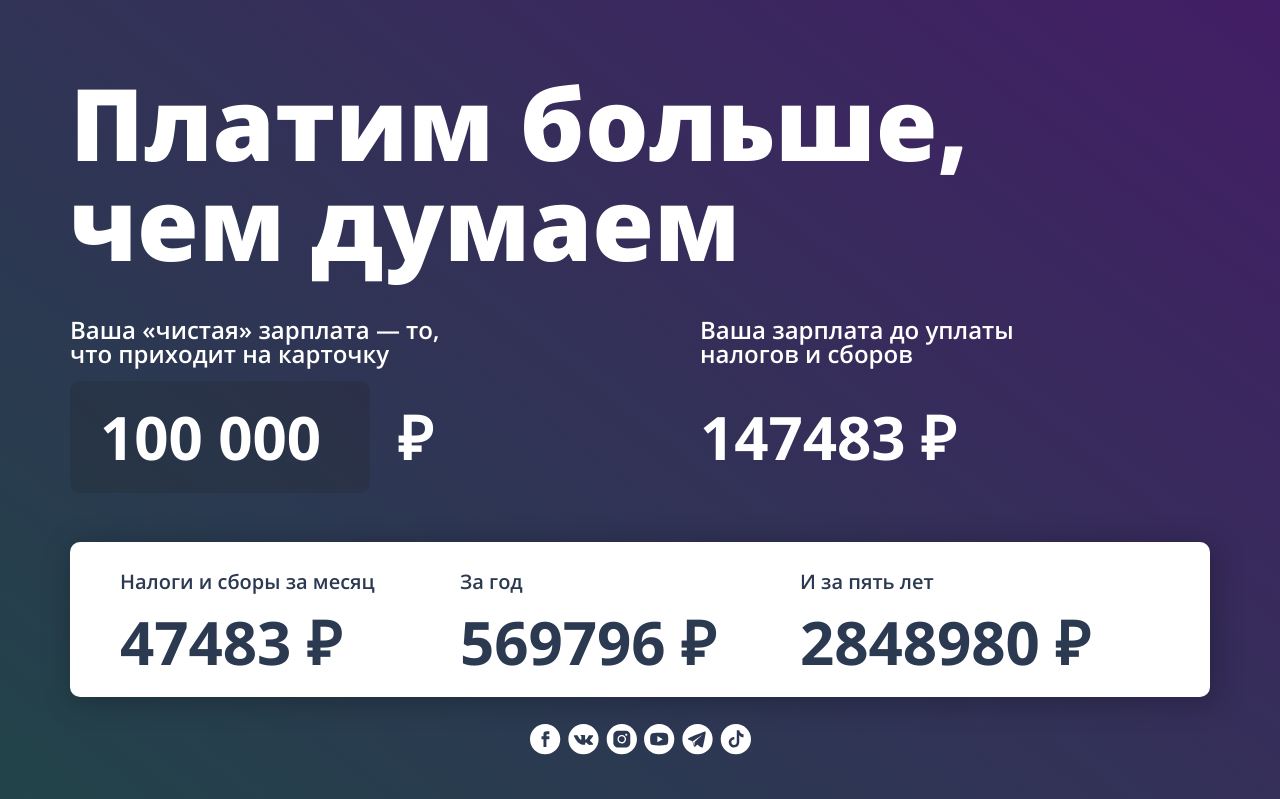
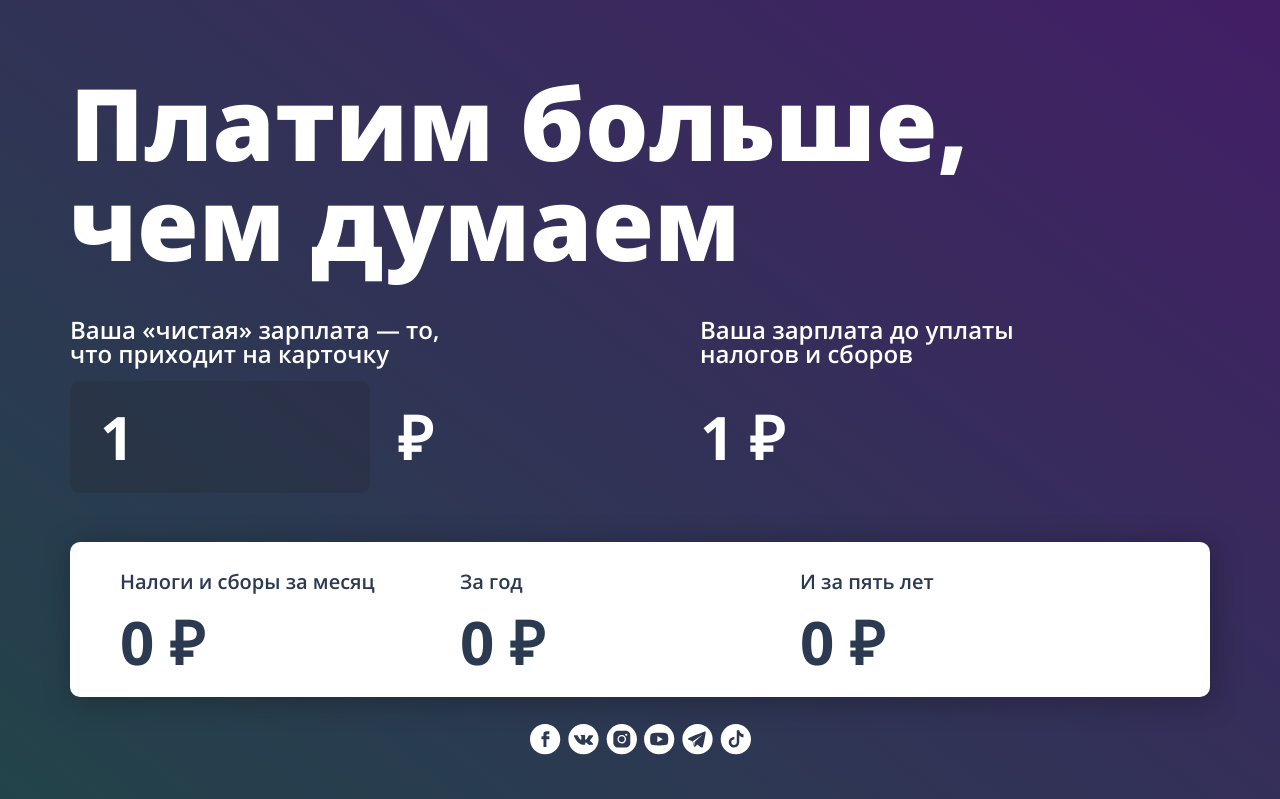
Before and after one commit to sholq/taxes, a React (Create React App) app: page /1 in a window 1280 px wide. Shown: the top 799 px of the page. Built offline with nearby package versions, Linux system fonts and the light colour scheme.

Commit message:
feat: add calculating with input from url

```diff
--- a/package.json
+++ b/package.json
@@ -8,6 +8,7 @@
     "@testing-library/user-event": "^13.5.0",
     "react": "^18.1.0",
     "react-dom": "^18.1.0",
+    "react-router-dom": "^5.2.1",
     "react-scripts": "5.0.1",
     "web-vitals": "^2.1.4"
   },
--- a/src/components/App.js
+++ b/src/components/App.js
@@ -32,20 +32,14 @@ function App() {
 
   window.addEventListener('resize', handleFooterResize);
 
-  const [netIncome, setNetIncome] = useState(0);
+  const [netIncome, setNetIncome] = useState(30000);
   const [grossIncome, setGrossIncome] = useState(0);
   const [taxesForMonth, setTaxesForMonth] = useState(0);
   const [taxesForYear, setTaxesForYear] = useState(0);
   const [taxesForFiveYear, setTaxesForFiveYear] = useState(0);
 
-  function inputOnChange(evt) {
-    const income = evt.target.value.replace(/\D/g, '');
-    setNetIncome(income);
-  }
-
   useEffect(() => {
     handleFooterResize();
-    setNetIncome(100000);
   }, [])
 
   useEffect(() => {
@@ -59,7 +53,7 @@ function App() {
     <div className="page">
       <Header />
       <Main
-        inputOnChange={inputOnChange}
+        setNetIncome={setNetIncome}
         netIncome={netIncome}
         grossIncome={grossIncome}
         taxesForMonth={taxesForMonth}
--- a/src/components/Income.js
+++ b/src/components/Income.js
@@ -1,5 +1,24 @@
+import {useParams} from "react-router-dom";
+import {useEffect} from "react";
+
 function Income(props) {
-  const {inputOnChange, netIncome, grossIncome} = props;
+  const {setNetIncome, netIncome, grossIncome} = props;
+
+  let {amount} = useParams();
+
+  useEffect(() => {
+    if (amount && !isNaN(amount)) {
+      if (amount.length > 6) {
+        amount = amount.slice(0, 6);
+      }
+      setNetIncome(amount);
+    }
+  },[]);
+
+  function inputOnChange(evt) {
+    const income = evt.target.value.replace(/\D/g, '');
+    setNetIncome(income);
+  }
 
   function renderNumber(value) {
     const formattedString = Number(value.replace(/\D/g, '')).toLocaleString('nb-NO');
--- a/src/components/Main.js
+++ b/src/components/Main.js
@@ -2,17 +2,29 @@ import Income from "./Income";
 import Taxes from "./Taxes";
 import Social from "./Social";
 import Description from "./Description";
+import {Route, Switch} from "react-router-dom";
 
 function Main(props) {
-  const {inputOnChange, netIncome, grossIncome, taxesForMonth, taxesForYear, taxesForFiveYear} = props;
+  const {setNetIncome, netIncome, grossIncome, taxesForMonth, taxesForYear, taxesForFiveYear} = props;
 
   return (
     <main className="main">
-      <Income
-        inputOnChange={inputOnChange}
-        netIncome={netIncome}
-        grossIncome={grossIncome}
-      />
+      <Switch>
+        <Route exact path="/">
+          <Income
+            setNetIncome={setNetIncome}
+            netIncome={netIncome}
+            grossIncome={grossIncome}
+          />
+        </Route>
+        <Route path="/:amount">
+          <Income
+            setNetIncome={setNetIncome}
+            netIncome={netIncome}
+            grossIncome={grossIncome}
+          />
+        </Route>
+      </Switch>
       <Taxes
         taxesForMonth={taxesForMonth}
         taxesForYear={taxesForYear}
--- a/src/index.js
+++ b/src/index.js
@@ -1,5 +1,6 @@
 import React from 'react';
 import ReactDOM from 'react-dom/client';
+import { BrowserRouter } from 'react-router-dom';
 import './index.css';
 import App from './components/App';
 import reportWebVitals from './reportWebVitals';
@@ -7,7 +8,9 @@ import reportWebVitals from './reportWebVitals';
 const root = ReactDOM.createRoot(document.getElementById('root'));
 root.render(
   <React.StrictMode>
-    <App />
+    <BrowserRouter>
+      <App />
+    </BrowserRouter>
   </React.StrictMode>
 );
 
```
Also changed, not shown: 1 other file (tests, documents, lock files or other folders).
